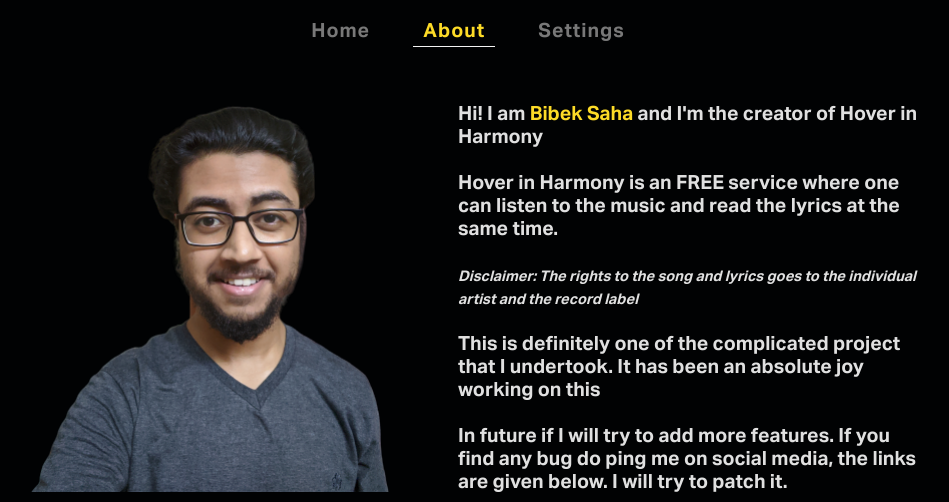
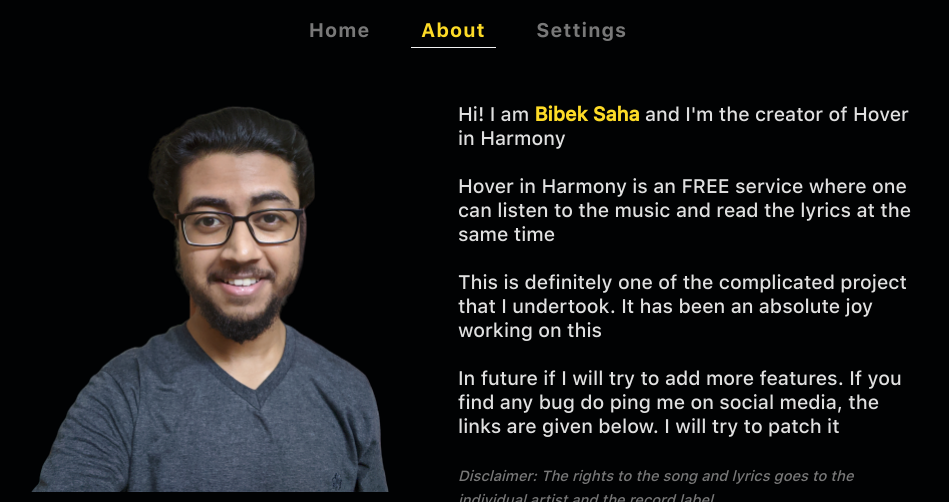
Before and after one commit to BibekSaha/hover, a React app: page /about in a window 1280 px wide. Shown: the part 92-594 px from the top of the page, without its empty margins (172-1121 px from the left). Built offline with nearby package versions, Linux system fonts and the light colour scheme.

Commit message:
made some changes

```diff
--- a/package.json
+++ b/package.json
@@ -1,5 +1,5 @@
 {
-  "name": "lyrics-hound",
+  "name": "hover-harmony",
   "version": "1.0.0",
   "private": true,
   "dependencies": {
--- a/src/components/About/About.css
+++ b/src/components/About/About.css
@@ -6,6 +6,7 @@
   max-width: 900px;
   width: 90%;
   margin: 2rem auto;
+  font-family: "Display Medium";
 }
 
 .About a {
--- a/src/components/About/About.js
+++ b/src/components/About/About.js
@@ -12,10 +12,10 @@
       <img id="bibek-saha-image" alt="bibek saha" src={bibekSahaImage} />
       <div>
         Hi! I am <strong className="make-it-yellow">Bibek Saha</strong> and I'm the creator of Hover in Harmony<br /><br />
-        Hover in Harmony is an FREE service where one can listen to the music and read the lyrics at the same time.<br/><br/>
-        <em style={{fontSize: '0.9rem'}}>Disclaimer: The rights to the song and lyrics goes to the individual artist and the record label</em><br/><br/>
+        Hover in Harmony is an FREE service where one can listen to the music and read the lyrics at the same time<br/><br/>
         This is definitely one of the complicated project that I undertook. It has been an absolute joy working on this<br /><br />
-        In future if I will try to add more features. If you find any bug do ping me on social media, the links are given below. I will try to patch it.
+        In future if I will try to add more features. If you find any bug do ping me on social media, the links are given below. I will try to patch it<br/><br/>
+        <em style={{fontSize: '0.9rem', color: 'var(--very-muted)'}}>Disclaimer: The rights to the song and lyrics goes to the individual artist and the record label</em>
         <Footer />
       </div>
     </div>
--- a/src/components/Header/Header.css
+++ b/src/components/Header/Header.css
@@ -1,5 +1,4 @@
 .Header {
-  /* font-family: 'Montserrat', sans-serif; */
   font-family: 'Gotham Book';
   letter-spacing: 1px;
   text-align: center;
@@ -32,9 +31,7 @@
 .Header-nav ul {
   align-items: center;
   display: flex;
-  /* font-family: Arial, Helvetica, sans-serif; */
-  font-family: "Aktiv Grotesk";
-  /* font-weight: 400; */
+  font-family: "Display Bold";
   font-size: 1.5rem;
   justify-content: space-evenly;
   list-style: none;
--- a/src/components/SongDisplay/SongDisplay.css
+++ b/src/components/SongDisplay/SongDisplay.css
@@ -7,7 +7,7 @@
 }
 
 .SongDisplay__text {
-  font-family: "Aktiv Grotesk";
+  font-family: "Display Medium";
   white-space: pre-line;
   display: inline-block;
   text-align: left;
--- a/src/components/SongInput/SongInput.css
+++ b/src/components/SongInput/SongInput.css
@@ -17,7 +17,7 @@
   border: 2px solid var(--secondary);
   font-size: large;
   font-weight: 500;
-  font-family: Arial, Helvetica, sans-serif;
+  font-family: 'Display Medium';
   margin-top: 1.5rem;
 }
 
--- a/src/index.css
+++ b/src/index.css
@@ -1,6 +1,11 @@
 @font-face {
-  font-family: "Aktiv Grotesk";
-  src: url("./assets/fonts/AktivGroteskCorp-Bold.woff2");
+  font-family: "Display Medium";
+  src: url("./assets/fonts/medium-display.woff2");
+}
+
+@font-face {
+  font-family: "Display Bold";
+  src: url("./assets/fonts/bold-display.woff2");
 }
 
 @font-face {
@@ -15,7 +20,7 @@
 }
 
 html {
-  font-family: "Aktiv Grotesk";
+  font-family: "Display Bold";
   -webkit-font-smoothing: antialiased;
   font-size: 1.02rem;
 }
```
Also changed, not shown: src/assets/fonts/AktivGroteskCorp-Bold.woff2 (deleted), src/assets/fonts/bold-display.woff2 (added), src/assets/fonts/medium-display.woff2 (added), 1 other file.
